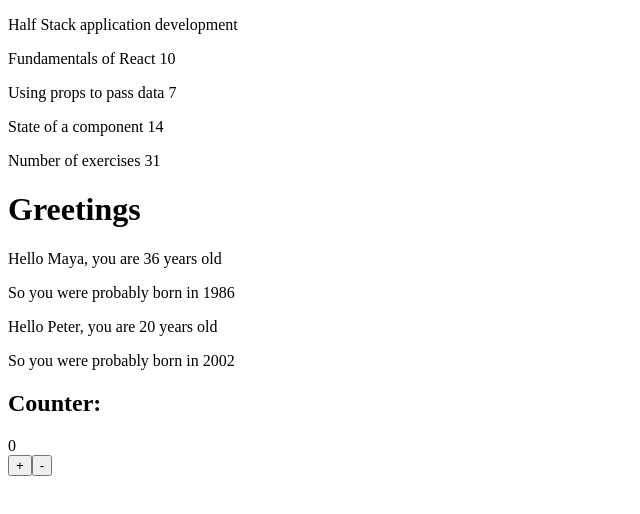
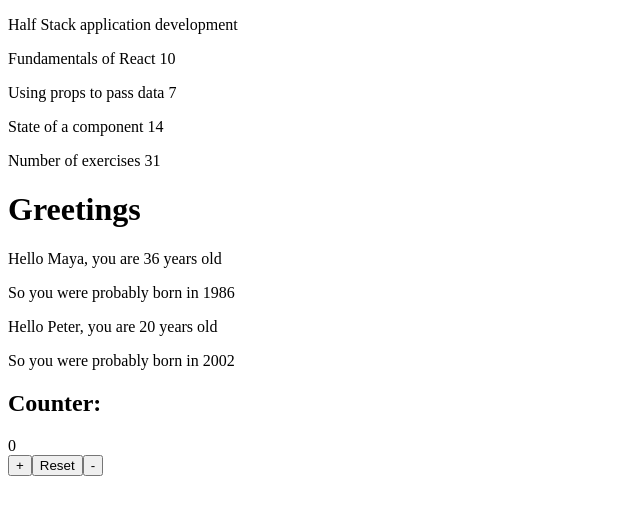
Before and after one commit to krdelva/fullstack-open, a React (Create React App) app in the folder part1/courseinfo/: page / in a window 1280 px wide. Shown: the top 514 px of the page, without its empty margins (0-640 px from the left). Built offline with nearby package versions, Linux system fonts and the light colour scheme.

Commit message:
Add reset button for counter

```diff
--- a/part1/courseinfo/src/App.js
+++ b/part1/courseinfo/src/App.js
@@ -42,6 +42,7 @@
       <h2>Counter:</h2>
       <div>{counter}</div>
       <button onClick={() => setCounter(counter + 1)}>+</button>
+      <button onClick={() => setCounter(0)}>Reset</button>
       <button onClick={() => setCounter(counter - 1)}>-</button>
     </>
   );
```
